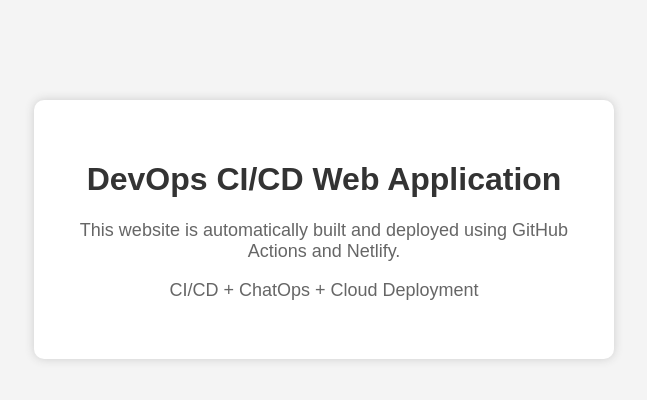
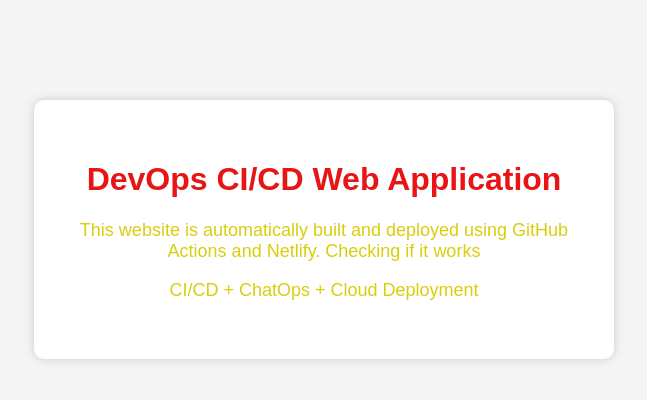
Before and after one commit to DAITA-SAATHWIKA/Devops-Webapp, a plain HTML site: page index.html in a window 1280 px wide. Shown: the whole page, without its empty margins (316-963 px from the left). Drawn offline with Linux system fonts and the light colour scheme.

Commit message:
changing colours

```diff
--- a/index.html
+++ b/index.html
@@ -3,7 +3,7 @@
 <head>
     <meta charset="UTF-8">
     <meta name="viewport" content="width=device-width, initial-scale=1.0">
-    <title>checking if it works</title>
+    <title>DevOps Web App</title>
 
     <style>
         body {
@@ -14,11 +14,11 @@
         }
 
         h1 {
-            color: #333;
+            color: #e71515;
         }
 
         p {
-            color: #666;
+            color: #d8ce0c;
             font-size: 18px;
         }
 
@@ -40,7 +40,7 @@
 
         <p>
             This website is automatically built and deployed
-            using GitHub Actions and Netlify.
+            using GitHub Actions and Netlify. Checking if it works
         </p>
 
         <p>
```
